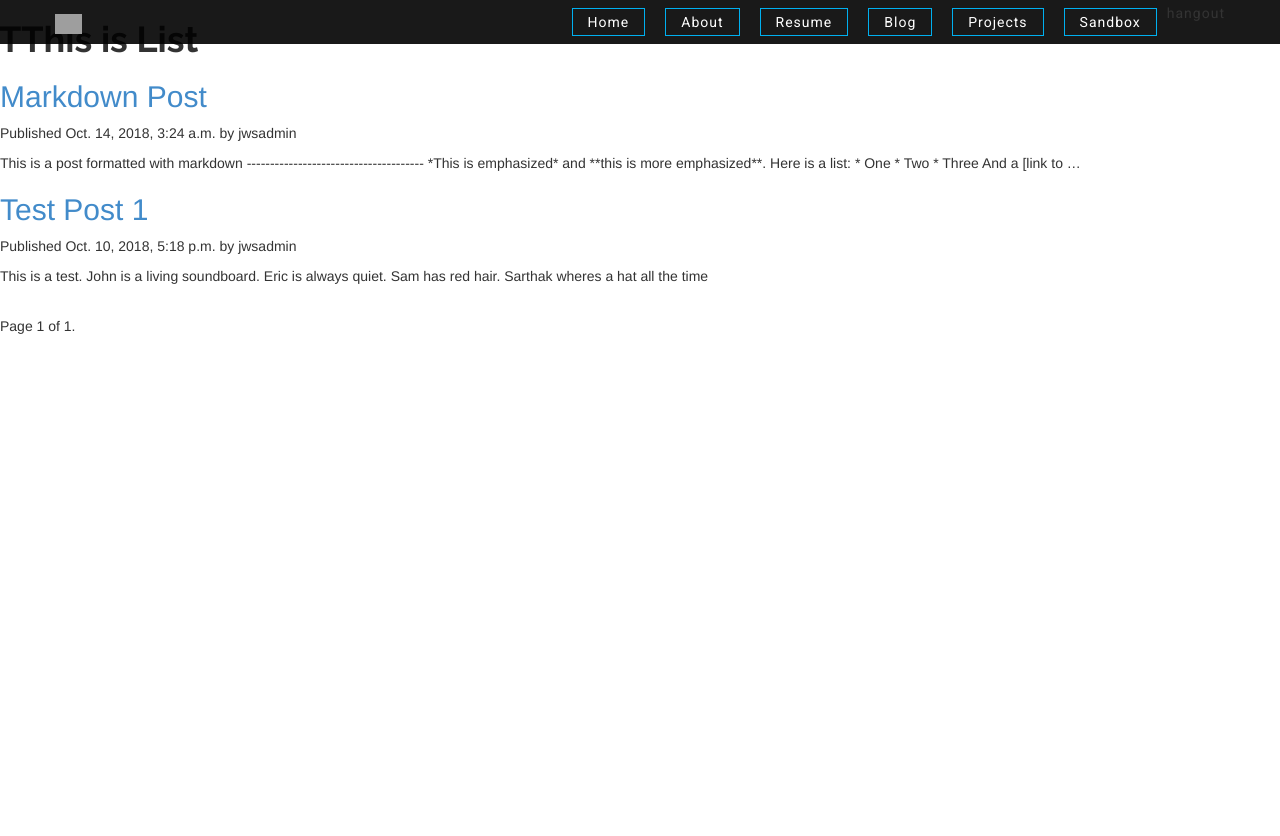
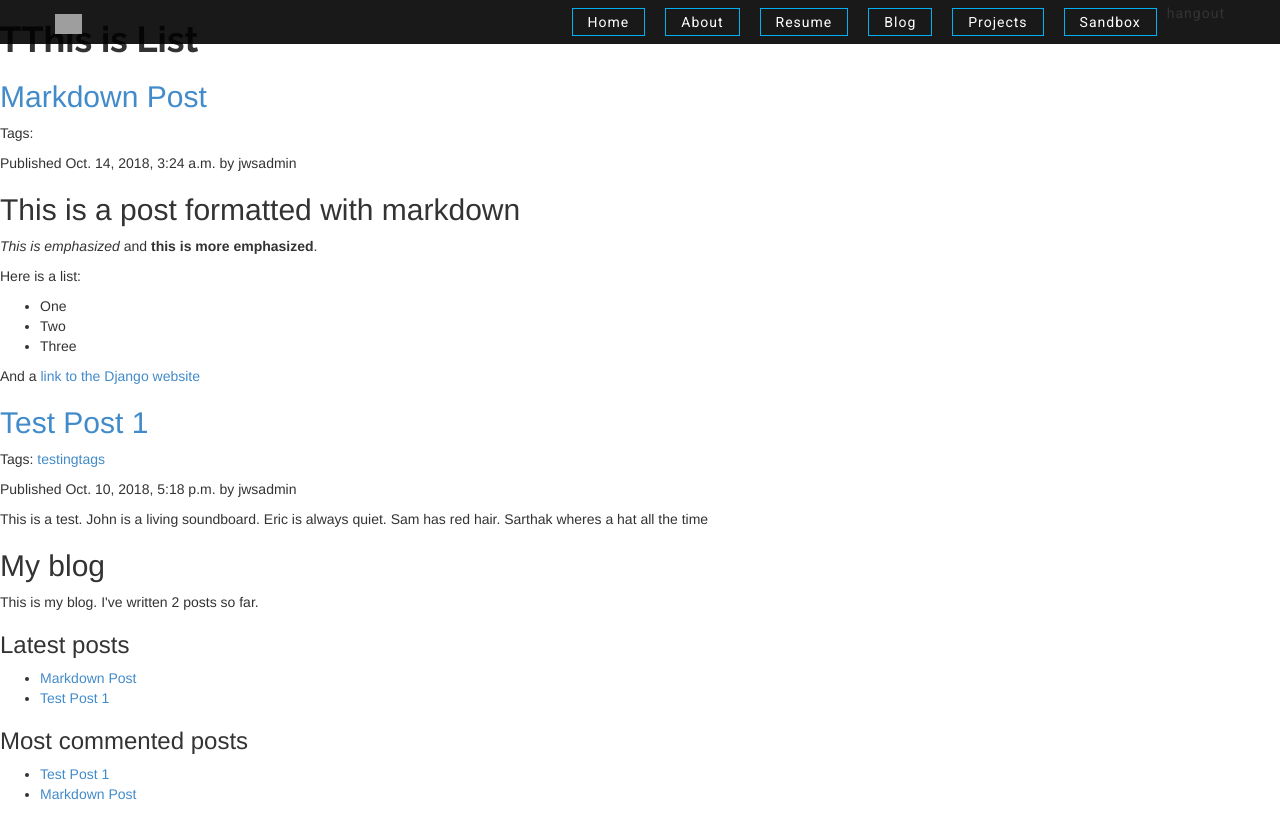
Before and after one commit to johnsonkuang/johnson-kuang-website, a Django app: page /blog/ in a window 1280 px wide. Shown: the top 836 px of the page. Before the commit the page ends 334 px from the top, so only its background shows below. Run offline with Django 3.2, Linux system fonts and the light colour scheme; data comes from the database, SQL or seed files in the repository; both versions use the stored data as it was after the commit; parts of the project's set-up code (start-up, migrations or seed data) failed here and were passed over; some libraries are stand-ins or nearby versions; grey boxes are pictures that could not be loaded.

Commit message:
added additional features that extend the functionality of the blog feature (similar posts, tags, comments, share features) and a site map for indexing the site

```diff
--- a/johnsonkuangwebsite/blog/admin.py
+++ b/johnsonkuangwebsite/blog/admin.py
@@ -3,3 +3,9 @@ from blog.models import *
 
 # Register your models here.
 admin.site.register(Post)
+
+@admin.register(Comment)
+class CommentAdmin(admin.ModelAdmin):
+    list_display = ('name', 'email', 'post', 'created', 'active')
+    list_filter = ('active', 'created', 'updated')
+    search_fields = ('name', 'email', 'body')
--- a/johnsonkuangwebsite/blog/forms.py
+++ b/johnsonkuangwebsite/blog/forms.py
@@ -1,4 +1,5 @@
 from django import forms
+from .models import Comment
 
 class EmailPostForm(forms.Form):
     name = forms.CharField(max_length=25)
@@ -6,3 +7,8 @@ class EmailPostForm(forms.Form):
     to = forms.EmailField()
     comments = forms.CharField(required=False,
                                widget=forms.Textarea)
+
+class CommentForm(forms.ModelForm):
+    class Meta:
+        model = Comment
+        fields = ('name', 'email', 'body')
--- a/johnsonkuangwebsite/blog/models.py
+++ b/johnsonkuangwebsite/blog/models.py
@@ -4,6 +4,7 @@ from django.utils import timezone
 from django.contrib.auth.models import User
 
 from django.urls import reverse
+from taggit.managers import TaggableManager
 
 # Create your models here.
 
@@ -15,6 +16,7 @@ class PublishedManager(models.Manager):
                           .filter(status='published')
 
 class Post(models.Model):
+    tags = TaggableManager()
     objects = models.Manager()  # The default manager.
     published = PublishedManager()  # custom manager.
     STATUS_CHOICES = (
@@ -46,3 +48,21 @@ class Post(models.Model):
 
     def __str__(self):
         return self.title
+
+
+class Comment(models.Model):
+    post = models.ForeignKey(Post,
+                             on_delete=models.CASCADE,
+                             related_name='comments')
+    name = models.CharField(max_length=80)
+    email = models.EmailField()
+    body = models.TextField()
+    created = models.DateTimeField(auto_now_add=True)
+    updated = models.DateTimeField(auto_now=True)
+    active = models.BooleanField(default=True)
+
+    class Meta:
+        ordering = ('created',)
+
+    def __str__(self):
+        return 'Comment by {} on {}'.format(self.name, self.post)
--- /dev/null
+++ b/johnsonkuangwebsite/blog/templates/blog/post/latest_posts.html
@@ -0,0 +1,7 @@
+<ul>
+{% for post in latest_posts %}
+  <li>
+    <a href="{{ post.get_absolute_url }}">{{ post.title }}</a>
+  </li>
+{% endfor %}
+</ul>
--- a/johnsonkuangwebsite/blog/templates/blog/post/list.html
+++ b/johnsonkuangwebsite/blog/templates/blog/post/list.html
@@ -1,21 +1,51 @@
 {% extends 'website/base.html' %}
 
+{% load blog_tags %}
 {% block pagetitle %}
     Blog
 {% endblock %}
 
 {% block content %}
     <h1>TThis is List</h1>
+    {% if tag %}
+      <h2>Posts tagged with "{{ tag.name }}"</h2>
+    {% endif %}
     {% for post in posts %}
         <h2>
               <a href="{{ post.get_absolute_url }}">
                 {{ post.title }}
               </a>
         </h2>
+        <p class="tags">
+            Tags:
+            {% for tag in post.tags.all %}
+                <a href="{% url "blog:post_list_by_tag" tag.slug %}">
+                  {{ tag.name }}
+                </a>
+                {% if not forloop.last %}, {% endif %}
+              {% endfor %}
+        </p>
         <p class="date">
             Published {{ post.publish }} by {{ post.author }}
         </p>
-    {{ post.body| truncatewords:30 | linebreaks }}
+    {{ post.body|markdown|truncatewords_html:30 }}
   {% endfor %}
-    {% include "blog/post/pagination.html" with page=page_obj %}
+    <div class="sidebar">
+        <h2>My blog</h2>
+        <p>This is my blog. I've written {% total_posts %} posts so far.</p>
+
+        <h3>Latest posts</h3>
+        {% show_latest_posts 3 %}
+
+        <h3>Most commented posts</h3>
+        {% get_most_commented_posts as most_commented_posts %}
+        <ul>
+        {% for post in most_commented_posts %}
+          <li>
+            <a href="{{ post.get_absolute_url }}">{{ post.title }}</a>
+          </li>
+        {% endfor %}
+        </ul>
+    </div>
+    {% include "blog/post/pagination.html" with page=posts %}
 {% endblock %}
--- a/johnsonkuangwebsite/blog/templates/blog/post/share.html
+++ b/johnsonkuangwebsite/blog/templates/blog/post/share.html
@@ -1,3 +1,4 @@
+{% load blog_tags %}
 {% extends 'website/base.html' %}
 
 {% block title %}Share a post{% endblock %}
--- /dev/null
+++ b/johnsonkuangwebsite/blog/templatetags/blog_tags.py
@@ -0,0 +1,27 @@
+from django import template
+from django.db.models import Count
+from django.utils.safestring import mark_safe
+import markdown
+
+from ..models import *
+
+register = template.Library()
+
+@register.simple_tag
+def total_posts():
+    return Post.published.count()
+
+@register.inclusion_tag('blog/post/latest_posts.html')
+def show_latest_posts(count=5):
+    latest_posts = Post.published.order_by('-publish')[:count]
+    return {'latest_posts': latest_posts}
+
+@register.simple_tag
+def get_most_commented_posts(count=5):
+    return Post.published.annotate(
+               total_comments=Count('comments')
+           ).order_by('-total_comments')[:count]
+
+@register.filter(name='markdown')
+def markdown_format(text):
+    return mark_safe(markdown.markdown(text))
--- a/johnsonkuangwebsite/blog/urls.py
+++ b/johnsonkuangwebsite/blog/urls.py
@@ -1,10 +1,13 @@
 from django.conf.urls import url
+from django.urls import path
 from blog import views
 
 app_name = 'blog'
 urlpatterns = [
     # post views
-    url(r'^$', views.PostListView.as_view(), name='post_list'),
+    path('', views.post_list, name='post_list'),
+    path('tag/<slug:tag_slug>/',
+            views.post_list, name='post_list_by_tag'),
     url(r'^(?P<year>\d{4})/(?P<month>\d{2})/(?P<day>\d{2})/'\
         r'(?P<post>[-\w]+)/$',
         views.post_detail,
--- a/johnsonkuangwebsite/blog/views.py
+++ b/johnsonkuangwebsite/blog/views.py
@@ -2,8 +2,11 @@ from django.shortcuts import render, get_object_or_404
 from django.core.paginator import Paginator, EmptyPage,PageNotAnInteger
 from django.views.generic import ListView
 from django.core.mail import send_mail
+from django.db.models import Count
 
-from .forms import EmailPostForm
+from taggit.models import Tag
+
+from .forms import *
 from blog.models import *
 
 
@@ -40,8 +43,14 @@ def post_share(request, post_id):
 
 
 # Create your views here.
-def post_list(request):
+def post_list(request, tag_slug=None):
     object_list = Post.published.all()
+    tag = None
+
+    if tag_slug:
+        tag = get_object_or_404(Tag, slug=tag_slug)
+        object_list = object_list.filter(tags__in=[tag])
+
     paginator = Paginator(object_list, 3)  # 3 posts in each page
     page = request.GET.get('page')
     try:
@@ -56,7 +65,8 @@ def post_list(request):
     return render(request,
                   'blog/post/list.html',
                   {'page': page,
-                   'posts': posts})
+                   'posts': posts,
+                   'tag': tag})
 
 def post_detail(request, year, month, day, post):
     post = get_object_or_404(Post, slug=post,
@@ -64,11 +74,39 @@ def post_detail(request, year, month, day, post):
                                    publish__year=year,
                                    publish__month=month,
                                    publish__day=day)
+    # List of active comments for this post
+    comments = post.comments.filter(active=True)
+
+    new_comment = None
+
+    if request.method == 'POST':
+        # A comment was posted
+        comment_form = CommentForm(data=request.POST)
+        if comment_form.is_valid():
+            # Create Comment object but don't save to database yet
+            new_comment = comment_form.save(commit=False)
+            # Assign the current post to the comment
+            new_comment.post = post
+            # Save the comment to the database
+            new_comment.save()
+    else:
+        comment_form = CommentForm()
+
+    # List of similar posts
+    post_tags_ids = post.tags.values_list('id', flat=True)
+    similar_posts = Post.published.filter(tags__in=post_tags_ids) \
+        .exclude(id=post.id)
+    similar_posts = similar_posts.annotate(same_tags=Count('tags')) \
+                        .order_by('-same_tags', '-publish')[:4]
+
+    #similar_posts_by_tag = Post.tags.similar_objects()
     return render(request,
-                  'blog/post/detail.html',
-                  {'post': post})
-
-
+                      'blog/post/detail.html',
+                      {'post': post,
+                       'comments': comments,
+                       'new_comment': new_comment,
+                       'comment_form': comment_form,
+                       'similar_posts': similar_posts})
 
 def blog(request):
     return render(request, 'website/blog.html')
--- a/johnsonkuangwebsite/requirements.txt
+++ b/johnsonkuangwebsite/requirements.txt
@@ -4,4 +4,6 @@ django-extensions==2.0.7
 django-image-cropping==1.1.0
 django-sortedm2m==1.5.0
 easy_thumbnails==2.5
+django_taggit==0.22.2
+Markdown==2.6.11
 pytz
--- a/johnsonkuangwebsite/website/templates/website/base.html
+++ b/johnsonkuangwebsite/website/templates/website/base.html
@@ -1,3 +1,4 @@
+{% load blog_tags %}
 <!DOCTYPE html>
 
 <html lang="en" xmlns="http://www.w3.org/1999/xhtml">
@@ -13,7 +14,7 @@
     <meta name="description" content="">
     <meta name="viewport" content="width=device-width, initial-scale=1.0, maximum-scale=1.0" />
 
-    <link rel="shortcut icon" href="{% static 'website/img/ml-favicon.png' %}" />
+    <link rel="shortcut icon" href="" />
 
     <!-- Load some fonts -->
     <!-- Raleway: https://fonts.google.com/specimen/Raleway -->
--- a/johnsonkuangwebsite/website/templates/website/index.html
+++ b/johnsonkuangwebsite/website/templates/website/index.html
@@ -1,7 +1,7 @@
 {% extends "website/base.html" %}
 
 {% load staticfiles %}
-
+{% load blog_tags %}
 
 {% block pagetitle %}Johnson Kuang{% endblock %}
 
@@ -52,6 +52,7 @@
         <div class="container">
             <div style="height: 40vh;">
                 <h1 class="">Blog</h1>
+                <p>This is my blog. I've written {% total_posts %} posts so far.</p>
             </div>
         </div>
     </section>
```
Also changed, not shown: johnsonkuangwebsite/blog/templates/blog/post/detail.html (+42 -1 lines), johnsonkuangwebsite/johnsonkuangwebsite/settings.py (+10 -1 lines), johnsonkuangwebsite/website/sitemaps.py (added, +26 -0 lines), johnsonkuangwebsite/blog/migrations/0002_comment.py (added), johnsonkuangwebsite/blog/migrations/0003_post_tags.py (added), johnsonkuangwebsite/blog/templatetags/__init__.py (added), johnsonkuangwebsite/db.sqlite3.
